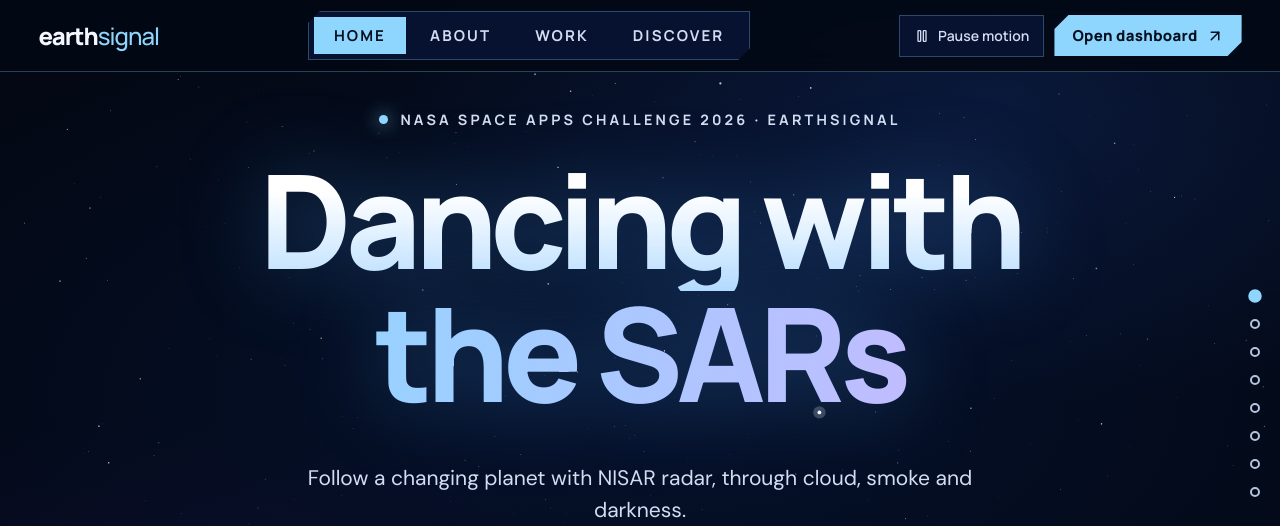
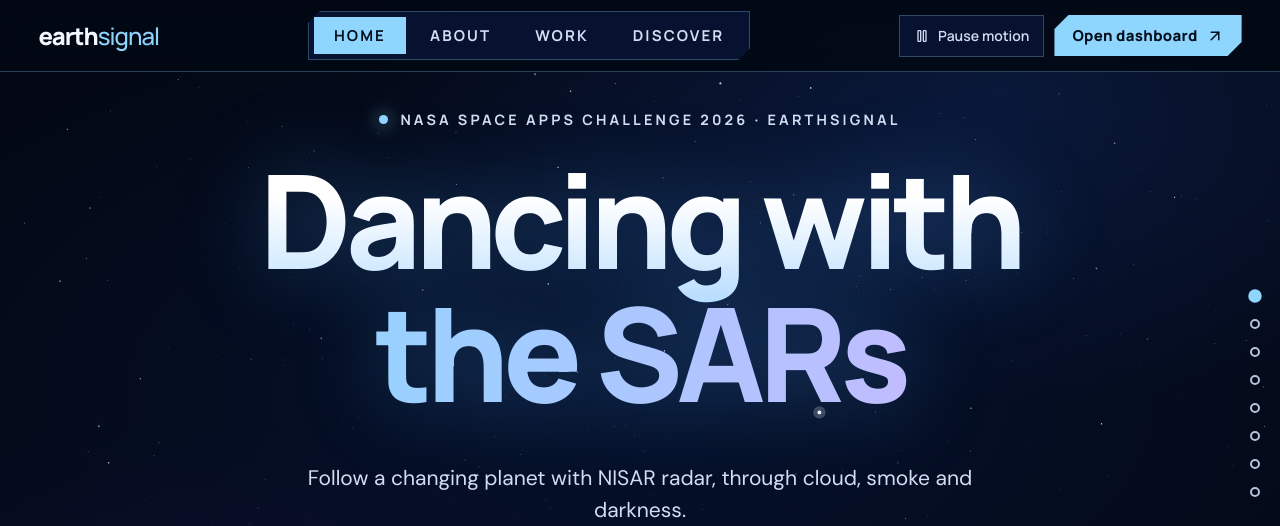
Before and after one commit to agatabielska/nasa-spaceapps-challenge, a React (Vite) app in the folder apps/earthsignal/: page /#home in a window 1280 px wide. Shown: the top 526 px of the page. Built offline with nearby package versions, Linux system fonts and the light colour scheme.

Commit message:
Stop clipping descenders in the gradient titles
The title gradient is clipped to the text, and its box ended above the descenders, cutting off the tail of g in 'Dancing' (and y in 'yourself'). Extend the box below with padding and take it back with a negative margin, so spacing is unchanged.

```diff
--- a/apps/earthsignal/src/landing.css
+++ b/apps/earthsignal/src/landing.css
@@ -118,7 +118,9 @@ html:has(.landing){background:#030814;scroll-behavior:smooth;scroll-padding-top:
 .sp-kicker{display:flex;align-items:center;gap:12px;font:700 max(14px,.82em) Manrope,sans-serif;letter-spacing:.22em;text-transform:uppercase;color:var(--sp-text-2)}
 .sp-kicker i{width:9px;height:9px;border-radius:50%;background:var(--sp-accent);box-shadow:0 0 18px var(--sp-accent)}
 .landing .sp-title{margin:.22em 0 .3em;font:800 clamp(48px,10.2vw,184px)/.94 Manrope,sans-serif;letter-spacing:-.05em}
-.sp-title-line{display:block;padding:0 .06em .08em;background:linear-gradient(180deg,#fff 25%,#b9deff);-webkit-background-clip:text;background-clip:text;color:transparent;filter:drop-shadow(0 0 42px #4aa6ff59)}
+/* The gradient is clipped to the text, so the box must reach below descenders (g, y): extra bottom padding,
+   taken back with a negative margin so the line spacing stays the same. */
+.sp-title-line{display:block;padding:0 .06em .26em;margin-bottom:-.18em;background:linear-gradient(180deg,#fff 25%,#b9deff);-webkit-background-clip:text;background-clip:text;color:transparent;filter:drop-shadow(0 0 42px #4aa6ff59)}
 .sp-title-accent{background-image:linear-gradient(90deg,var(--sp-accent),var(--sp-accent-2))}
 .sp-lead{max-width:760px;font-size:max(19px,1.2em);line-height:1.5;color:var(--sp-text-2)}
 .sp-hero .sp-button{margin-top:2em}
```
